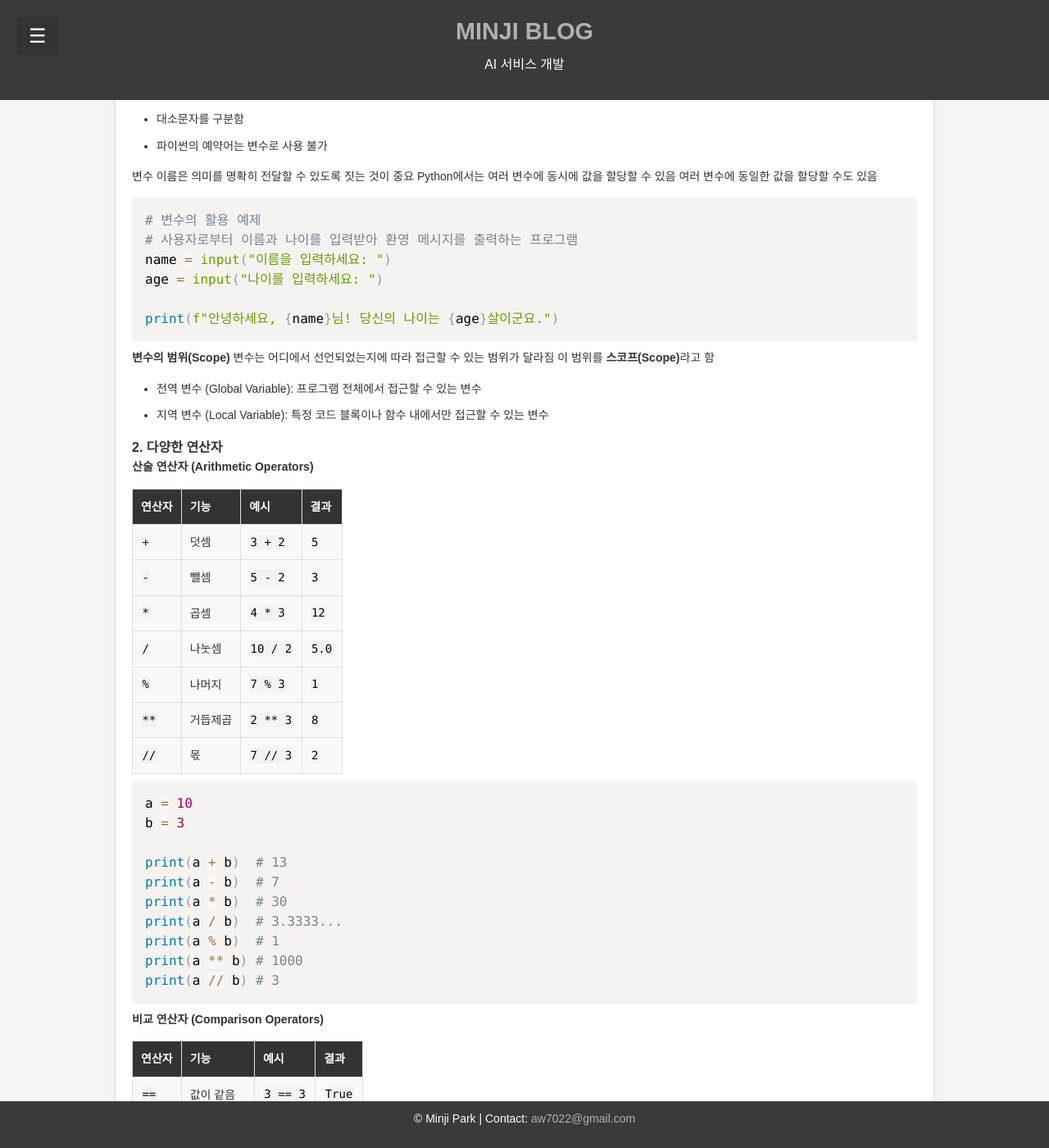
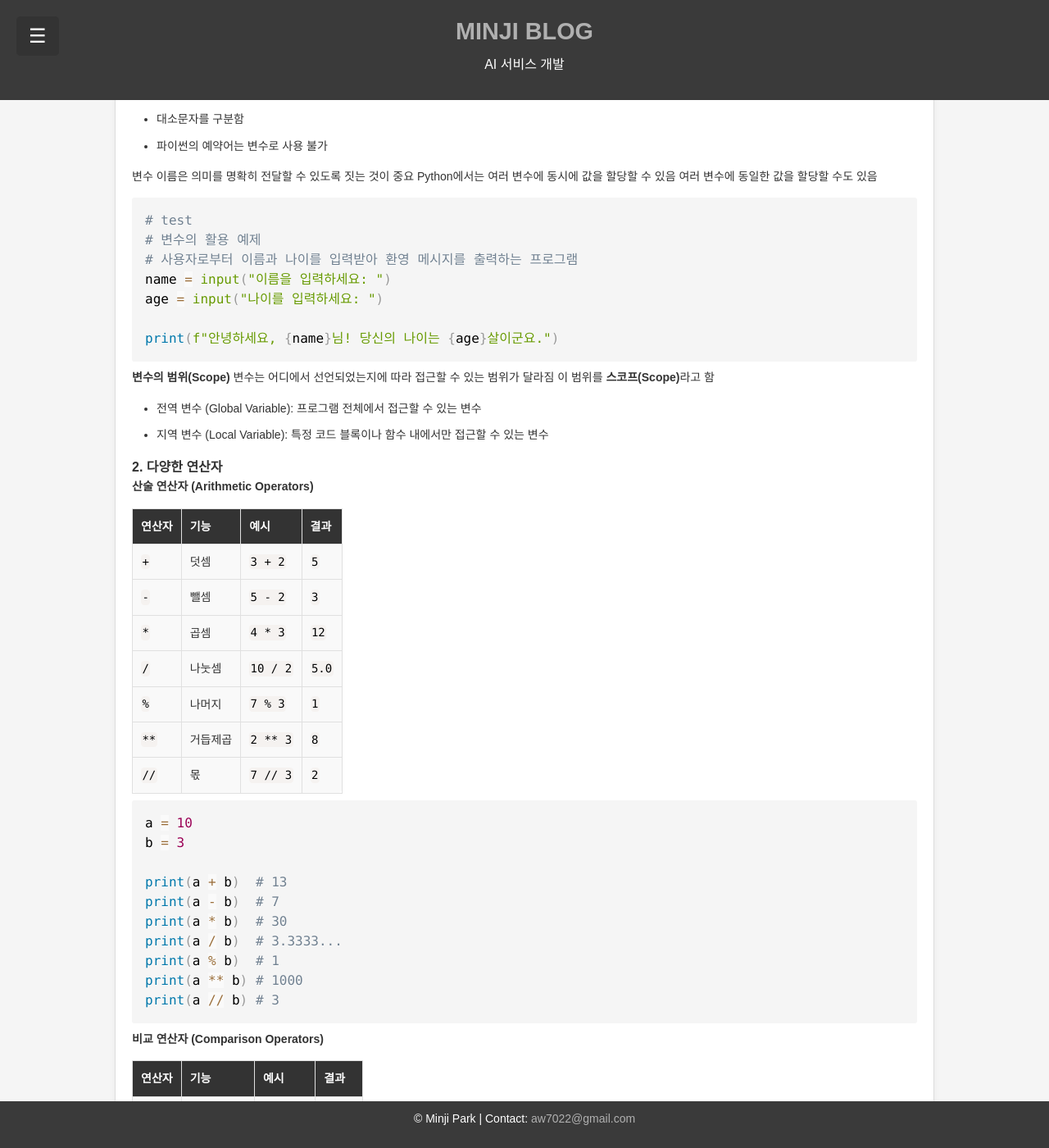
Before and after one commit to Mminzy22/Blog, a Jekyll site: the page built from _posts/Python/2024-11-19-Python01.md, in a window 1280 px wide and 1400 px high, scrolled down 420 px. Shown: the whole window at 82% size. Built offline with Jekyll 4.4.1, drawn with Linux system fonts in a browser that asks for light colours; nearby versions of some CDN libraries; comment, search, counter and statistics services are not loaded.

Commit message:
test css

````diff
--- a/_posts/Python/2024-11-19-Python01.md
+++ b/_posts/Python/2024-11-19-Python01.md
@@ -26,6 +26,7 @@
 여러 변수에 동일한 값을 할당할 수도 있음
 
 ```python
+# test
 # 변수의 활용 예제
 # 사용자로부터 이름과 나이를 입력받아 환영 메시지를 출력하는 프로그램
 name = input("이름을 입력하세요: ")
--- a/assets/css/style.css
+++ b/assets/css/style.css
@@ -267,7 +267,7 @@
 
 /* 코드 블록 스타일 */
 pre {
-    background: #f5f5f5;
+    background: #f5f5f5 !important;
     border-radius: 3px;
     padding: .8em;
     font-size: 0.9em;
````
